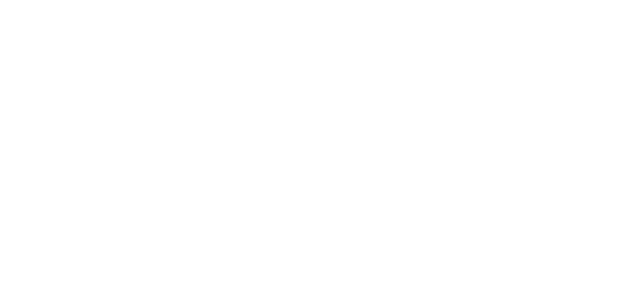
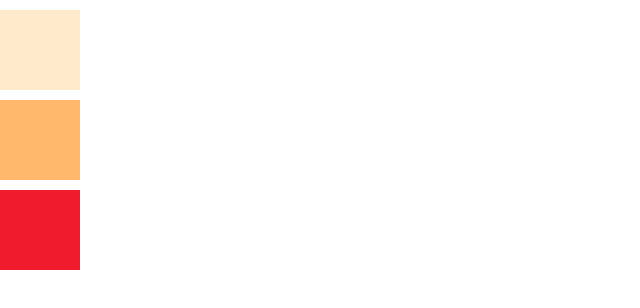
Before and after one commit to QTTQ/fengchao, a Nuxt app: page /drage in a window 1280 px wide. Before the commit this address had no page. Shown: the top 308 px of the page, without its empty margins (0-640 px from the left). Built offline with nearby package versions, Linux system fonts and the light colour scheme.

Commit message:
🤔 增加删除功能

```diff
--- a/components/templateComponents/button.vue
+++ b/components/templateComponents/button.vue
@@ -1,8 +1,5 @@
 <template>
   <section class="button_box" :style="!!tempParams.button_box?tempParams.button_box.className:{}">
-    <div
-    :style="!!tempParams.button_box?tempParams.button_box.className:{}"
-    >aaaaaaaaaaaa</div>
     <el-button class="aaaa" v-if="tempTypeId==1">
       <input
         class="input"
@@ -176,9 +173,6 @@ export default {
     // }
   },
   mounted() {
-    setInterval(()=>{
-    console.log(this.tempParams, "iiiiiiiiiiiiiii-----111111111------this.changeParams")
-    },2000)
   },
   methods: {
   },
--- a/homeDataParams.json
+++ b/homeDataParams.json
@@ -1 +1 @@
-{"15107":{"levelStruct":{"1":["search"]},"styleParamsDara":{"1":{"0":{"display":"flex","flexGrow":4,"height":"40px"}}}},"17301":{"levelStruct":{"1":["search"]},"styleParamsDara":{"1":{"0":{"display":"flex","flexGrow":4,"height":"40px"}}}}}
+{"17301":{"levelStruct":{},"styleParamsDara":{}}}
--- /dev/null
+++ b/pages/drage.vue
@@ -0,0 +1,80 @@
+<template>
+  <div>
+    <transition-group tag="div" class="container">
+      <!-- :key="index" -->
+      <div
+        class="item"
+        :key="item.key"
+        v-for="(item,index) in items"
+        :style="{background:item.color,width:'80px',height:'80px'}"
+        draggable="true"
+        @dragstart="handleDragStart($event, item)"
+        @dragover.prevent="handleDragOver($event, item)"
+        @dragenter="handleDragEnter($event, item)"
+        @dragend="handleDragEnd($event, item)"
+      ></div>
+    </transition-group>
+  </div>
+</template>
+<script>
+export default {
+  name: 'Toolbar',
+  data() {
+    return {
+      items: [
+        { key: 1, color: '#ffebcc' },
+        { key: 2, color: '#ffb86c' },
+        { key: 3, color: '#f01b2d' }
+      ],
+
+      dragging: null
+    }
+  },
+  methods: {
+    handleDragStart(e, item) {
+      console.log(item, "s-----------handleDragStart---------------")
+      this.dragging = item;
+    },
+    handleDragEnd(e, item) {
+      console.log(item, "s------------handleDragEnd--------------")
+      this.dragging = null
+    },
+    //首先把div变成可以放置的元素，即重写dragenter/dragover
+    handleDragOver(e, item) {
+      console.log(item, "s------------handleDragOver--------------")
+      e.dataTransfer.dropEffect = 'move'// e.dataTransfer.dropEffect="move";//在dragenter中针对放置目标来设置!
+    },
+    handleDragEnter(e, item) {
+      console.log(item, "s------------handleDragEnter--------------")
+      e.dataTransfer.effectAllowed = "move"//为需要移动的元素设置dragstart事件
+      if (item === this.dragging) {
+        return
+      }
+      const newItems = [...this.items]
+      console.log(newItems, this.dragging, newItems.indexOf(this.dragging), item, "ssssssssssssss")
+      const src = newItems.indexOf(this.dragging)
+      const dst = newItems.indexOf(item)
+
+      newItems.splice(dst, 0, ...newItems.splice(src, 1))
+
+      this.items = newItems
+    }
+  }
+}
+</script>
+
+<style scoped>
+.container {
+  width: 80px;
+  height: 300px;
+  position: absolute;
+  left: 0;
+  display: flex;
+  flex-direction: column;
+  padding: 0;
+}
+.item {
+  margin-top: 10px;
+  transition: all linear 0.3s;
+}
+</style>
--- a/pages/edit.vue
+++ b/pages/edit.vue
@@ -1,5 +1,6 @@
 <template>
   <section>
+    <!-- @mouseout="isShowDeleteFn(null,null)" -->
     <div class="drag_box">
       <div class="select_temp_box">
         <div class="select_temp_box1">
@@ -43,6 +44,7 @@
               v-show="Object.values(item)[0]"
               class="domc_com_box"
               @click.stop="selectTempStyleFn(index+1,index1,0)"
+              @mouseenter="isShowDeleteFn(index+1,index1)"
             >
               <!-- :style="tempParamsObj[index+1]?tempParamsObj[index+1][index1]:{}" -->
               <component
@@ -54,6 +56,13 @@
                 :tempParams="!!tempParamsObj[index+1]?tempParamsObj[index+1][index1]:undefined"
                 @click="componentFocusFn1"
               />
+              <transition name="fade_delete">
+                <div
+                  class="domc_delete"
+                  @click="deleteTempFn(index+1,index1)"
+                  v-show="isShowDelete==(index+1+index1)"
+                >删除</div>
+              </transition>
             </div>
             <div
               class="domc_temp"
@@ -84,7 +93,7 @@
             :key="index"
           >
             <!-- @click="changeTempParamsFn(tempContainerId,selectTempIndex,index)" -->
-            <div>模板名：{{item.name}}</div>
+            <div>模板：{{item.name}}</div>
             <div v-for="(item1,index1) in item.type" :key="index1">
               <div>{{item1.name}}</div>
               <input
@@ -140,6 +149,8 @@ export default {
       tempComponents: {},//模板容器
       tempContainerId: null,
       selectTempIndex: 0,
+      isShowDelete: null,
+      timer: null
     }
   },
   computed: {
@@ -151,6 +162,54 @@ export default {
     },
   },
   methods: {
+    deleteTempFn(containerId, tempIndex) {
+      //tempItemsObj 组件函数
+      this.tempItemsObj[containerId].splice(tempIndex, 1)
+      //tempComponentObj 结构
+      this.tempComponentObj[containerId].splice(tempIndex, 1)
+      delete this.tempComponents[containerId][tempIndex]
+      //tempParamsObj 参数结构
+      delete this.tempParamsObj[containerId][tempIndex]
+      //outTempParamsObj 组件参数结构
+      delete this.outTempParamsObj[containerId][tempIndex]
+
+      if (this.tempItemsObj[containerId].length == 0) {
+        delete this.tempContainerHObj[this.domContainerId]
+        delete this.tempComponents[containerId]
+        delete this.tempItemsObj[containerId]
+        delete this.tempComponentObj[containerId]
+        delete this.tempParamsObj[containerId]
+        delete this.outTempParamsObj[containerId]
+        this.domContainerId = this.domContainerId - 1
+      }
+      console.log(this.tempComponents, "kkkkkkkkkkkkkkkkkkkkkkk")
+      this.tempItemsObj = { ...this.tempItemsObj }
+      this.tempParamsObj = { ...this.tempParamsObj }
+      this.tempComponents = { ...this.tempComponents }
+      // let tempComponentObj = { ...this.tempComponentObj }
+      // let outTempParamsObj = { ...this.outTempParamsObj }
+      // this.tempComponentObj = {}
+      // this.outTempParamsObj = {}
+      // this.$nextTick(() => {
+
+      this.outTempParamsObj = { ...this.outTempParamsObj }
+      this.tempComponentObj = { ...this.tempComponentObj }
+      // })
+    },
+    isShowDeleteFn(containerId, tempIndex) {
+      if (this.timer != null) {
+        clearTimeout(this.timer)
+        this.timer = null
+      }
+      this.timer = setTimeout(() => {
+        console.log(containerId, tempIndex, 'isShowDeleteFn--->>>>>>>>>>>>>>>>>>>>>>>>>>>>>>>>>>')
+        if (containerId == null) {
+          this.isShowDelete = null
+          return
+        }
+        this.isShowDelete = containerId + tempIndex
+      }, 500)
+    },
     move(e, allClass, cla) {
       this.isDraging = true
       let oDiv = e.target;      //获取点击的目标元素
@@ -313,7 +372,7 @@ export default {
         let paramVal = ""
         paramVal = param.value
         if (param.needPx) {
-          paramVal = param.value + "px"
+          paramVal = param.value + "rem"
         }
         obj.className = { ...obj.className, [param.layerEle]: paramVal }
       } else {
@@ -392,6 +451,7 @@ export default {
     },
     //选择模板样式
     selectTempStyleFn(containerId, tempIndex, index) {
+      if (this.tempComponents[containerId] == undefined || this.tempComponents[containerId][tempIndex] == undefined) return;
       this.selectTempIndex = tempIndex
       this.tempContainerId = containerId
       let tempIndexArr = [...this.tempComponents[containerId][tempIndex]]
@@ -596,7 +656,14 @@ export default {
   }
 }
 </script>
-<style scoped>
+<style lang="less" scoped>
+.fade_delete-enter-active,
+.fade_delete-leave-active {
+  transition: opacity 0.5s;
+}
+.fade_delete-enter, .fade_delete-leave-to /* .fade-leave-active below version 2.1.8 */ {
+  opacity: 0;
+}
 .container {
   position: relative;
   display: grid;
@@ -704,9 +771,10 @@ export default {
 }
 
 .dom_container_box {
-}
   .dom_container {
     display: flex;
+    & > .domc_com_box > * {
+      cursor: crosshair;
     }
     .domc_com_box {
       display: flex;
@@ -714,13 +782,27 @@ export default {
       background: red;
       flex-grow: 1;
       position: relative;
-}
       .domc_com {
         /* display: flex; */
         flex-direction: row;
         /* position: absolute; */
         background: green;
         z-index: 1;
+      }
+      .domc_delete {
+        position: absolute;
+        width: 50px;
+        height: 20px;
+        top: 0;
+        right: -20px;
+        background: blueviolet;
+        border: 1px solid red;
+        z-index: 11111111111111;
+        display: flex;
+        justify-content: center;
+      }
+    }
+  }
 }
 
 /*  */
```
Also changed, not shown: pages/README.md (deleted). Lines whose indentation alone changed are shown as unchanged.
